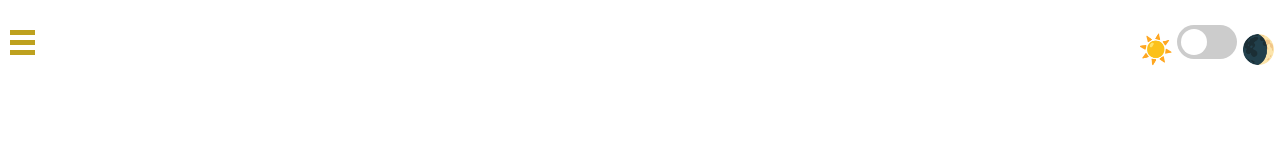
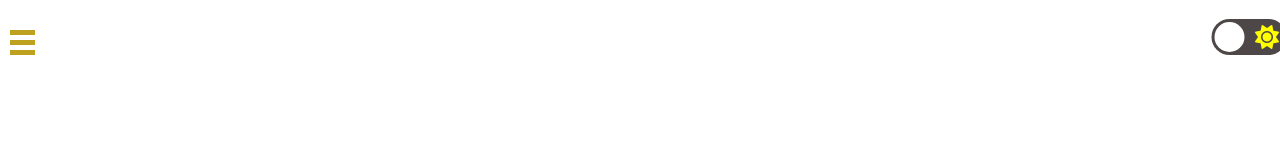
Before and after one commit to adityaK87/My-Portfolio, a React (Create React App) app: page /projects in a window 1280 px wide. Shown: the top 144 px of the page. Built offline with nearby package versions, Linux system fonts and the light colour scheme.

Commit message:
make and style new darkmode button

```diff
--- a/src/components/DarkMode/DarkMode.css
+++ b/src/components/DarkMode/DarkMode.css
@@ -1,4 +1,52 @@
-.toggle-theme-wrapper{
+.toggle-theme-wrapper {
     flex-direction: row;
     float: right;
 }
+
+
+.checkbox {
+    opacity: 0;
+    position: absolute;
+  }
+
+  .label {
+    width: 40px;
+    height: 14px;
+    background-color: #4e4747;
+    display: flex;
+    border-radius: 50px;
+    align-items: center;
+    justify-content: space-between;
+    padding: 5px;
+    position: absolute;
+    transform: scale(1.5);
+    z-index: 1;
+    opacity: 2.2;
+    content: " ";
+    right: 6px;
+
+  }
+
+  .ball {
+    width: 20px;
+    height: 20px;
+    background-color: white;
+    position: absolute;
+    top: 2px;
+    left: 2px;
+    border-radius: 50%;
+    transition: transform 0.2s linear;
+  }
+
+  /*  target the elemenent after the label*/
+  .checkbox:checked + .label .ball{
+    transform: translateX(24px);
+  }
+
+  .fa-moon {
+    color: pink;
+  }
+
+  .fa-sun {
+    color: yellow;
+  }
--- a/src/components/DarkMode/DarkMode.js
+++ b/src/components/DarkMode/DarkMode.js
@@ -35,17 +35,29 @@ const toggleTheme = (e) => {
 const DarkMode = () => {
   return (
     <div className="toggle-theme-wrapper">
-      <span>☀️</span>
-      <label className="toggle-theme" htmlFor="checkbox">
+      {/* <label className="toggle-theme checkbox" htmlFor="checkbox">
+        <i class="fa-light fa-sun"></i>
         <input
+          className='checkbox'
           type="checkbox"
           id="checkbox"
           onChange={toggleTheme}
           defaultChecked={defaultDark}
         />
+        <i class="fa-light fa-moon"></i>
         <div className="slider round"></div>
+      </label> */}
+      <input type="checkbox"
+        class="checkbox "
+        id="checkbox"
+        className='checkbox'
+        onChange={toggleTheme}
+        defaultChecked={defaultDark} />
+      <label for="checkbox" className=" label toggle-theme checkbox" htmlFor="checkbox" >
+        <i className="fas fa-moon"></i>
+        <i className='fas fa-sun'></i>
+        <div className='ball ' />
       </label>
-      <span>🌒</span>
     </div>
   );
 };
```
